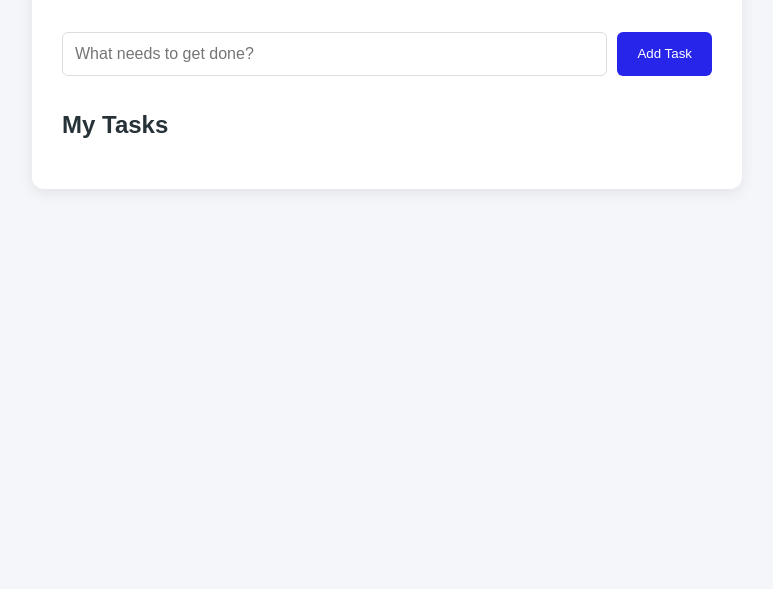
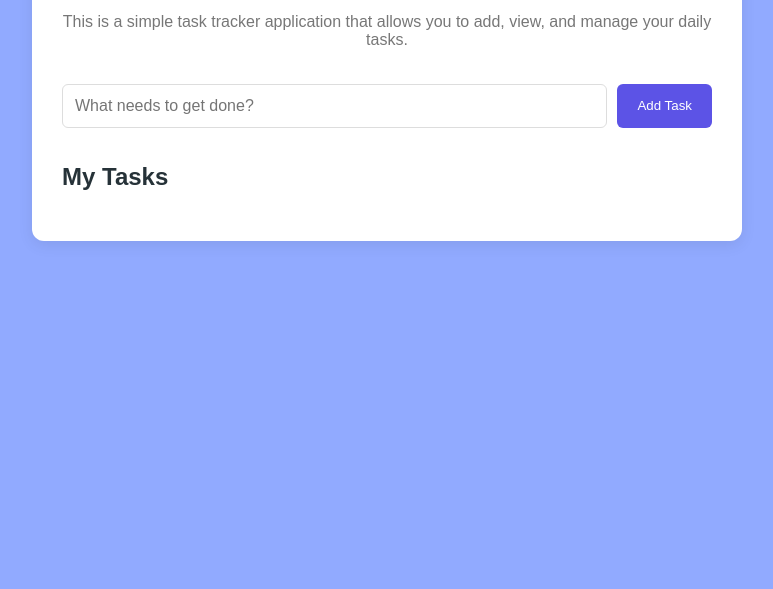
Before and after one commit to driiguez/personal-task-tracker, a plain HTML site: page index.html in a window 1280 px wide. Shown: the part 211-800 px from the top of the page, without its empty margins (253-1026 px from the left). Drawn offline with Linux system fonts and the light colour scheme.

Commit message:
update website colors and add more text

```diff
--- a/index.html
+++ b/index.html
@@ -13,6 +13,10 @@
       <header>
         <h1>My Task Tracker</h1>
         <p>Organize your day, one task at a time.</p>
+        <p>
+          This is a simple task tracker application that allows you to add,
+          view, and manage your daily tasks.
+        </p>
       </header>
 
       <main>
--- a/style.css
+++ b/style.css
@@ -2,7 +2,7 @@
 
 body {
   font-family: Arial, sans-serif;
-  background-color: #f4f6f9;
+  background-color: #91aaff;
   margin: 0;
   padding: 0;
 }
@@ -13,7 +13,7 @@ body {
   max-width: 650px;
   margin: 80px auto;
   padding: 30px;
-  background-color: white;
+  background-color: rgb(255, 255, 255);
   border-radius: 12px;
   box-shadow: 0 4px 15px rgba(0, 0, 0, 0.08);
 }
@@ -50,7 +50,7 @@ header p {
 
 .task-input button {
   padding: 12px 20px;
-  background-color: #2825eb;
+  background-color: #5c53e6;
   color: white;
   border: none;
   border-radius: 6px;
```
